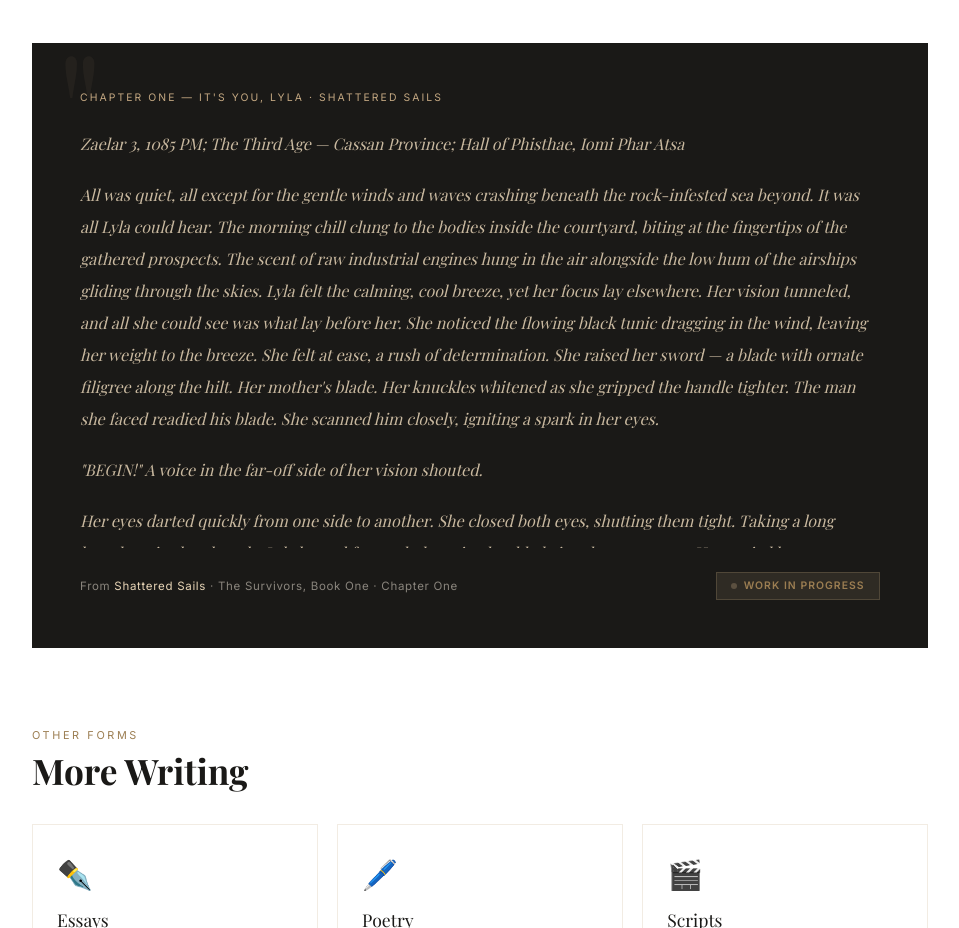
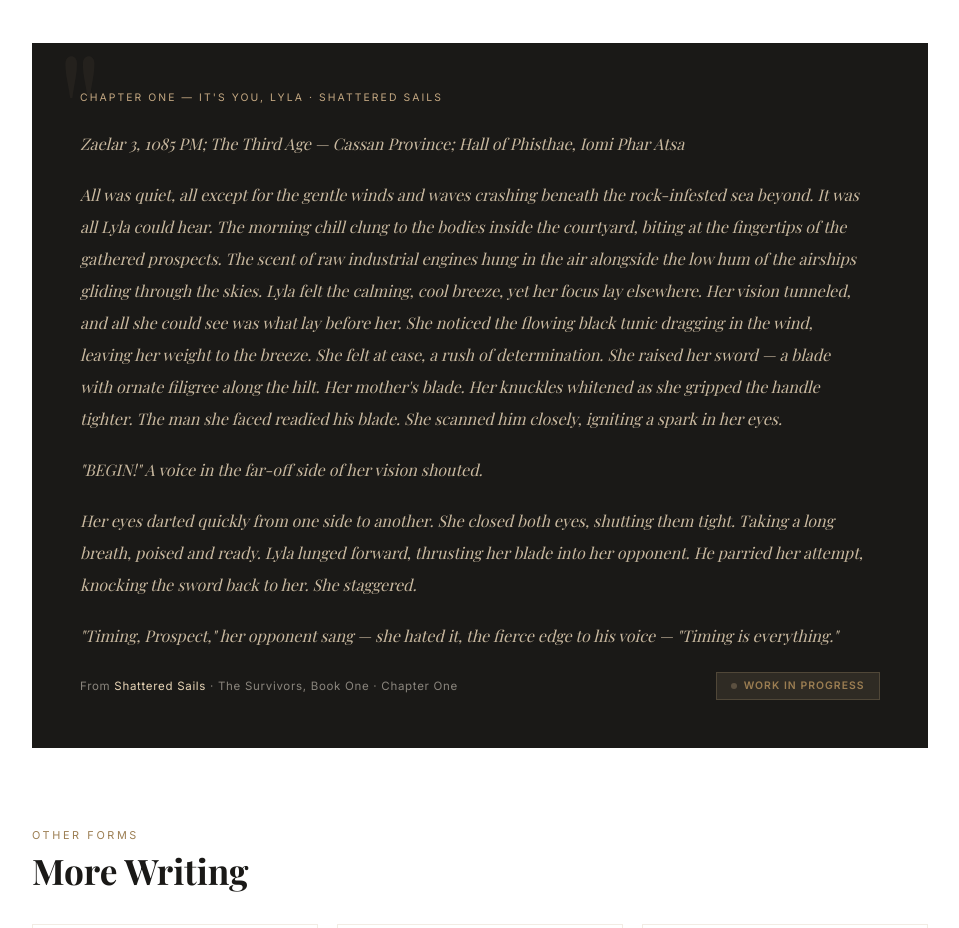
Before and after one commit to JDGuerr/index, a plain HTML site: page writing.html in a window 1280 px wide. Shown: the part 1580-2508 px from the top of the page, without its empty margins (160-1119 px from the left). Drawn offline with nearby package versions, Linux system fonts and the light colour scheme; a web font is replaced by a local one.

Commit message:
Update writing.html

```diff
--- a/writing.html
+++ b/writing.html
@@ -189,16 +189,18 @@
       font-size: clamp(0.9rem, 1.5vw, 1rem);
       line-height: 2; color: rgba(232,213,183,0.85);
       font-style: italic; position: relative;
-      max-height: 420px; overflow: hidden;
+      max-height: 520px; overflow-y: auto; padding-right: 1rem; scrollbar-width: thin; scrollbar-color: var(--sand) rgba(196,168,130,0.1);
     }
     .excerpt-text p { margin-bottom: 1.2rem; }
     .excerpt-text p:last-child { margin-bottom: 0; }
-
+    .excerpt-text::-webkit-scrollbar { width: 4px; }
+    .excerpt-text::-webkit-scrollbar-track { background: rgba(196,168,130,0.08); border-radius: 2px; }
+    .excerpt-text::-webkit-scrollbar-thumb { background: var(--sand); border-radius: 2px; }
     /* fade out bottom of excerpt */
     .excerpt-fade {
-      position: absolute; bottom: 0; left: 0; right: 0; height: 80px;
-      background: linear-gradient(to bottom, transparent, var(--char));
-      pointer-events: none;
+  position: absolute; bottom: 0; left: 0; right: 0; height: 80px;
+  background: linear-gradient(to bottom, transparent, var(--char));
+  pointer-events: none;
     }
     .excerpt-footer {
       margin-top: 1.5rem; display: flex; justify-content: space-between;
```
